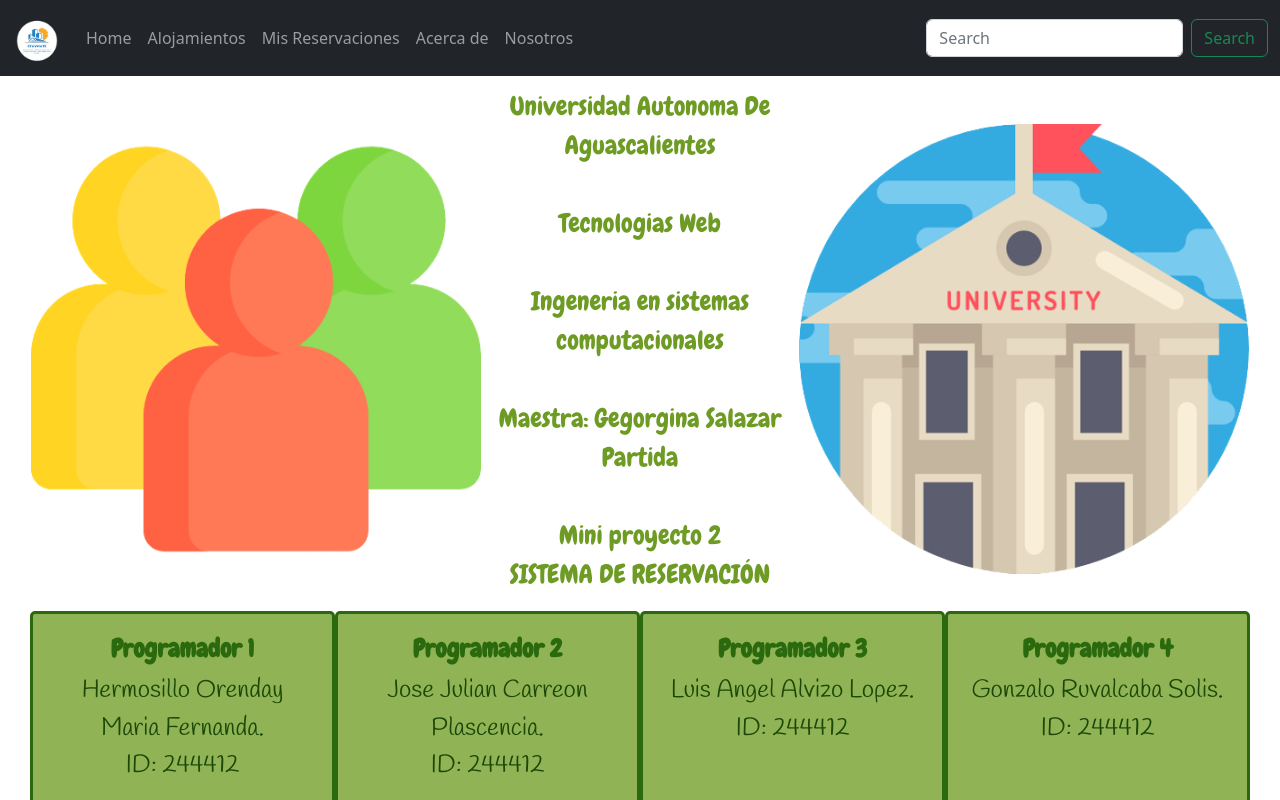
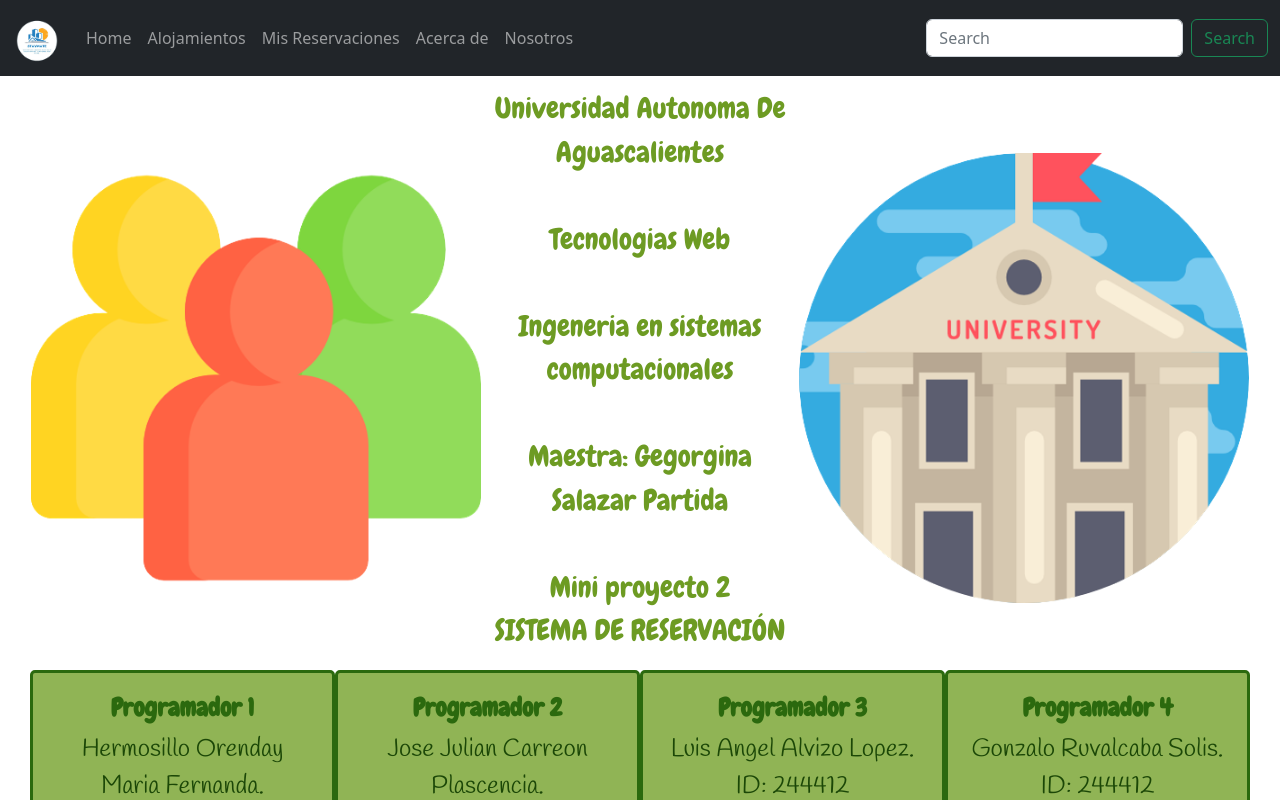
Before and after one commit to OrganizacionPruebaLuis/MiniProyectoII_Webs, an Angular app: page /programadores in a window 1280 px wide. Shown: the top 800 px of the page. Built offline with nearby package versions, Linux system fonts and the light colour scheme; a web font is replaced by a local one.

Commit message:
pantalla

```diff
--- a/src/app/components/pantalla-programadores/pantalla-programadores.component.css
+++ b/src/app/components/pantalla-programadores/pantalla-programadores.component.css
@@ -38,7 +38,7 @@
 
   .p22{
     font-family: 'Chewy', cursive;
-    font-size: 26px;
+    font-size: 29px;
     color: #6d9b23 ;
 
   }
```
